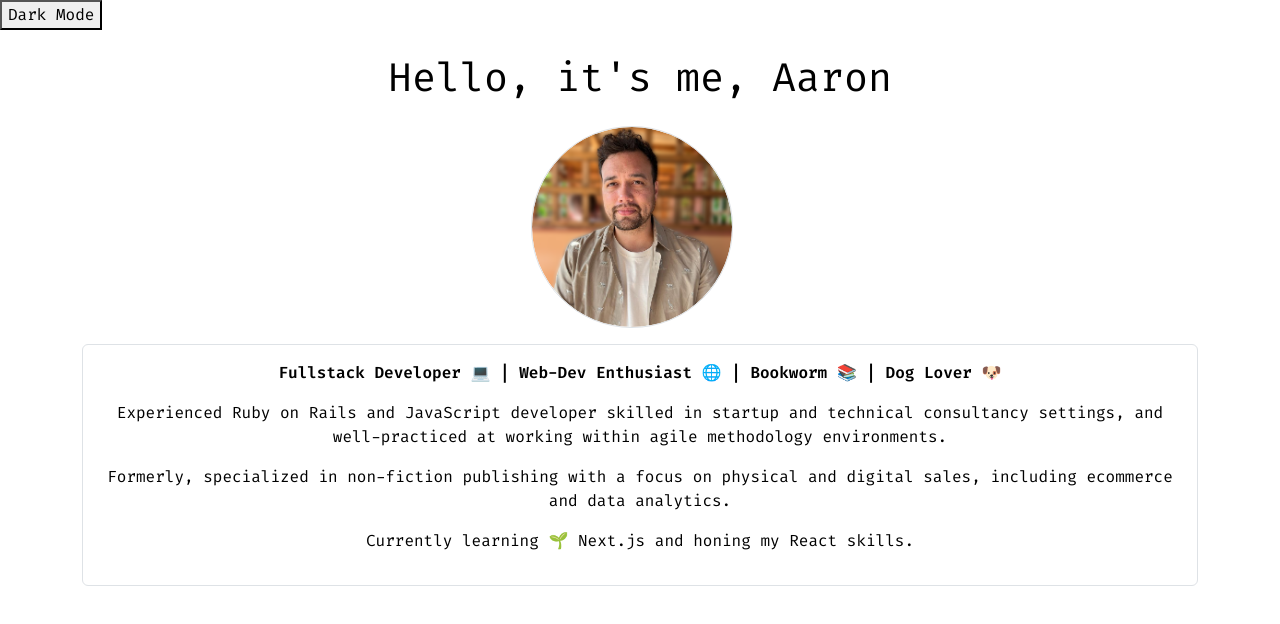
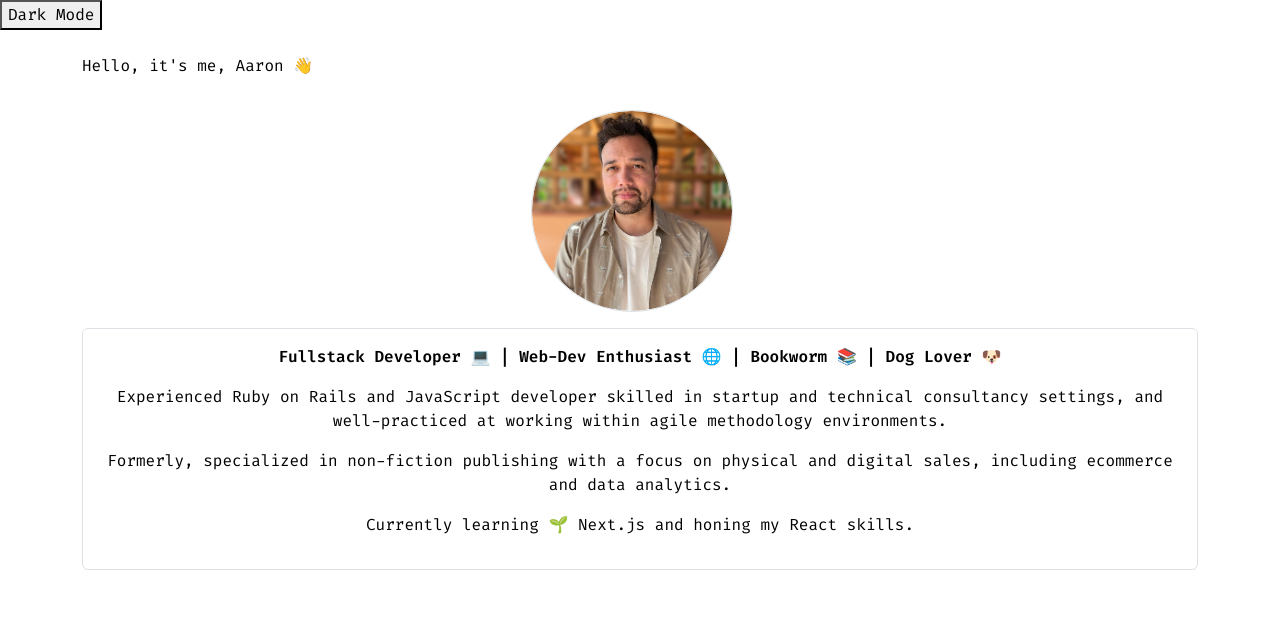
Before and after one commit to lambley/portfolio, a Next.js app: page / in a window 1280 px wide. Shown: the top 624 px of the page. Built offline with nearby package versions, Linux system fonts and the light colour scheme.

Commit message:
add a typewriter effect component

```diff
--- /dev/null
+++ b/src/components/Typewriter.tsx
@@ -0,0 +1,32 @@
+import React, { useState, useEffect } from "react";
+
+type TypewriterProps = {
+  text: string;
+  delay: number;
+};
+
+const Typewriter = (props: TypewriterProps): JSX.Element => {
+  const [currentText, setCurrentText] = useState("");
+  const [currentIndex, setCurrentIndex] = useState(0);
+
+  const { text, delay } = props;
+
+  useEffect(() => {
+    if (currentIndex < text.length) {
+      const timeout = setTimeout(() => {
+        setCurrentText(prevText => prevText + text[currentIndex]);
+        setCurrentIndex(prevIndex => prevIndex + 1);
+      }, delay);
+
+      return () => clearTimeout(timeout);
+    }
+  }, [currentIndex, delay, text]);
+
+  return (
+    <div className="typewriter">
+      <p>{currentText}</p>
+    </div>
+  );
+};
+
+export default Typewriter;
--- a/src/pages/index.tsx
+++ b/src/pages/index.tsx
@@ -1,11 +1,12 @@
 import React from "react";
 import Container from "react-bootstrap/Container";
 import Image from "next/image";
+import Typewriter from "@/components/Typewriter";
 
 const HomePage = (): JSX.Element => {
   return (
     <Container className="py-4">
-      <h1 className="text-center">Hello, it&apos;s me, Aaron</h1>
+      <Typewriter text={"Hello, it's me, Aaron 👋"} delay={100} />
 
       <div className="d-flex align-items-center flex-column">
         <div className="border rounded-circle overflow-hidden me-3 my-3">
```
